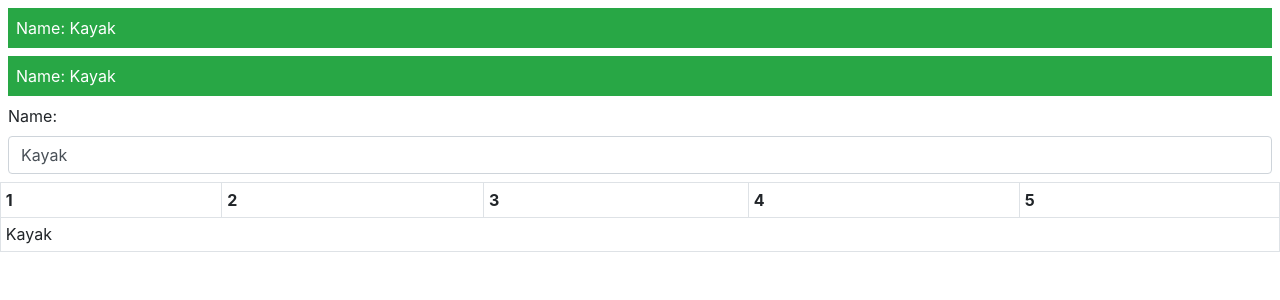
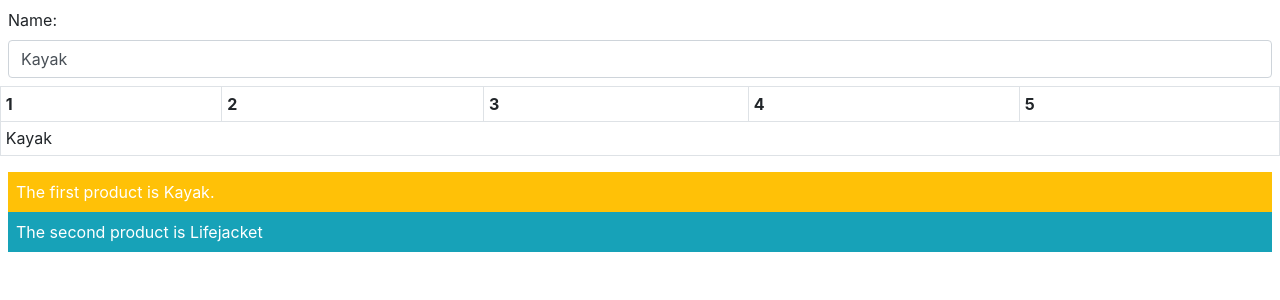
Before and after one commit to david2999999/Angular-6, an Angular app in the folder Angular-Indepth/: page / in a window 1280 px wide. Shown: the top 300 px of the page. Built offline with nearby package versions, Linux system fonts and the light colour scheme.

Commit message:
set element classes with standard binding

```diff
--- a/Angular-Indepth/src/app/component/product.component.html
+++ b/Angular-Indepth/src/app/component/product.component.html
@@ -1,15 +1,8 @@
-<div [ngClass]="'text-white m-2 p-2 ' + getClasses()"
-     [textContent]="'Name: ' + (model.getProduct(1)?.name || 'None')">
-</div>
-
-<div [ngClass]="'text-white m-2 p-2 ' + getClasses()">
-  Name: {{ model.getProduct(1)?.name || 'None' }}
-</div>
-
 <div class="form-group m-2">
   <label>Name:</label>
   <input class="form-control" [value]="model.getProduct(1)?.name || 'None'" />
 </div>
+
 <!-- The new binding in this example specifies that the value property should be bound to the result of an
 expression that calls a method on the data model to retrieve a data object from the repository by specifying
 a key. It is possible that there is no data object with that key, in which case the repository method will
@@ -27,3 +20,13 @@
     </td>
   </tr>
 </table>
+
+
+<div class="text-white m-2">
+  <div [class]="getClasses(1)">
+    The first product is {{model.getProduct(1).name}}.
+  </div>
+  <div [class]="getClasses(2)">
+    The second product is {{model.getProduct(2).name}}
+  </div>
+</div>
--- a/Angular-Indepth/src/app/component/product.component.ts
+++ b/Angular-Indepth/src/app/component/product.component.ts
@@ -8,7 +8,8 @@
 export class ProductComponent {
   model: Model = new Model();
 
-  getClasses(): string {
-    return this.model.getProducts().length == 5 ? "bg-success" : "bg-warning";
+  getClasses(key: number): string {
+    let product = this.model.getProduct(key);
+    return "p-2 " + (product.price < 50 ? "bg-info" : "bg-warning");
   }
 }
```
